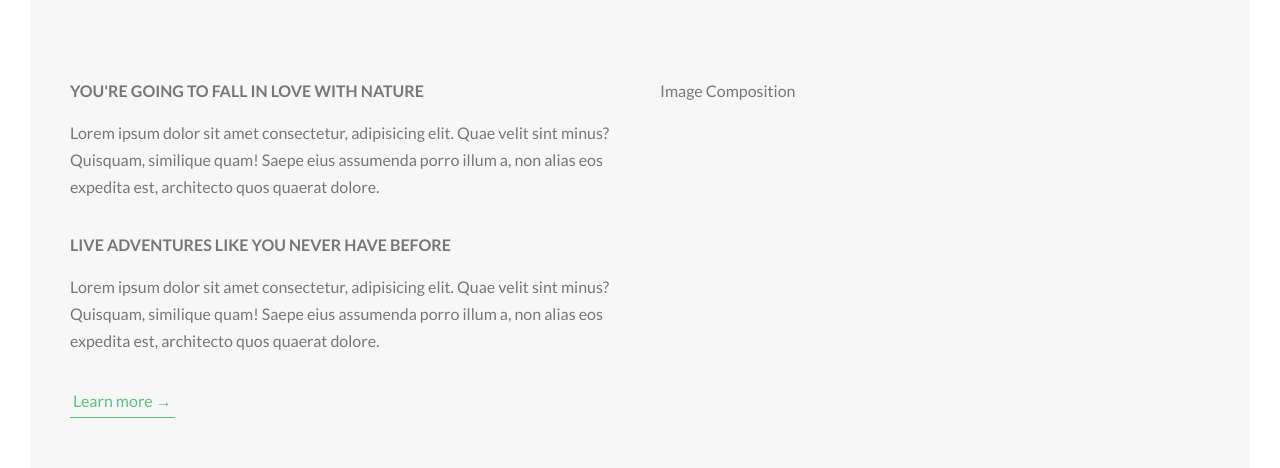
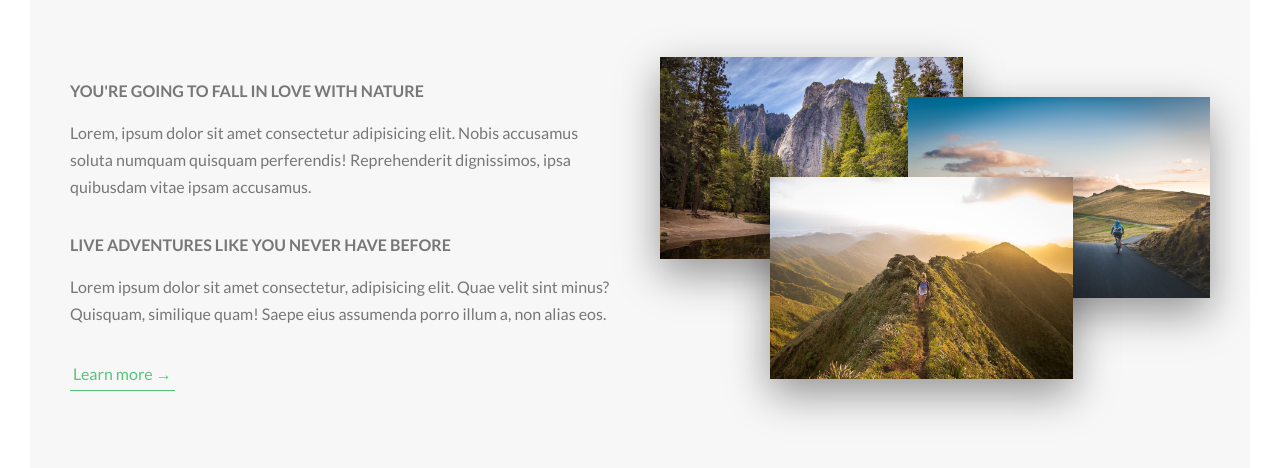
Before and after one commit to Pooya-Gordani/natours, a website: page index.html in a window 1280 px wide. Shown: the part 884-1352 px from the top of the page. Drawn offline with Linux system fonts and the light colour scheme.

Commit message:
add about section (part 3)

```diff
--- a/index.html
+++ b/index.html
@@ -36,18 +36,22 @@
                 <div class="col-1-of-2">
                     <h3 class="heading-tertiary u-margin-bottom-small">You're going to fall in love with nature</h3>
                     <p class="paragraph">
-                        Lorem ipsum dolor sit amet consectetur, adipisicing elit. Quae velit sint minus? Quisquam, similique quam! Saepe eius assumenda porro illum a, non alias eos expedita est, architecto quos quaerat dolore.
+                        Lorem, ipsum dolor sit amet consectetur adipisicing elit. Nobis accusamus soluta numquam quisquam perferendis! Reprehenderit dignissimos, ipsa quibusdam vitae ipsam accusamus.
                     </p>
 
                     <h3 class="heading-tertiary u-margin-bottom-small">Live adventures like you never have before</h3>
                     <p class="paragraph">
-                        Lorem ipsum dolor sit amet consectetur, adipisicing elit. Quae velit sint minus? Quisquam, similique quam! Saepe eius assumenda porro illum a, non alias eos expedita est, architecto quos quaerat dolore.
+                        Lorem ipsum dolor sit amet consectetur, adipisicing elit. Quae velit sint minus? Quisquam, similique quam! Saepe eius assumenda porro illum a, non alias eos.
                     </p>
 
                     <a href="#" class="btn-text">Learn more &rarr;</a>
                 </div>
                 <div class="col-1-of-2">
-                    Image Composition
+                    <div class="composition">
+                        <img src="img/nat-1-large.jpg" alt="Photo 1" class="composition__photo composition__photo--p1">
+                        <img src="img/nat-2-large.jpg" alt="Photo 2" class="composition__photo composition__photo--p2">
+                        <img src="img/nat-3-large.jpg" alt="Photo 3" class="composition__photo composition__photo--p3">
+                    </div>
                 </div>
             </div>
         </section>
--- /dev/null
+++ b/sass/components/_compositions.scss
@@ -0,0 +1,41 @@
+.composition{
+    position: relative;
+
+    &__photo{
+        width: 55%;
+        box-shadow: 0 1.5rem 4rem rgba($color-black, 0.4);
+        // border-radius: 2px;
+        position: absolute;
+        z-index: 10;
+        transition: all 0.2s;
+        outline-offset: 2rem;
+
+        &--p1{
+            left: 0;
+            top: -2rem;
+        }
+
+        &--p2{
+            right: 0rem;
+            top: 2rem;
+        }
+
+        &--p3{
+            left: 20%;
+            top: 10rem;
+        }
+
+        &:hover{
+            outline: 1.5rem solid $color-primary;
+            transform: scale(1.05) translateY(-0.5rem);
+            transform: scale(1.05);
+            box-shadow: 0 2.5rem 4rem rgba($color-black, 0.5);
+            z-index: 20;
+        }
+
+    }
+
+    &:hover &__photo:not(:hover){
+        transform: scale(0.95);
+    }
+}
--- a/sass/main.scss
+++ b/sass/main.scss
@@ -8,6 +8,7 @@
 @import "base/utilities";
 
 @import "components/button";
+@import "components/compositions";
 
 @import "layout/grid";
 @import "layout/header";
```
Also changed, not shown: css/style.css, 1 other file.
